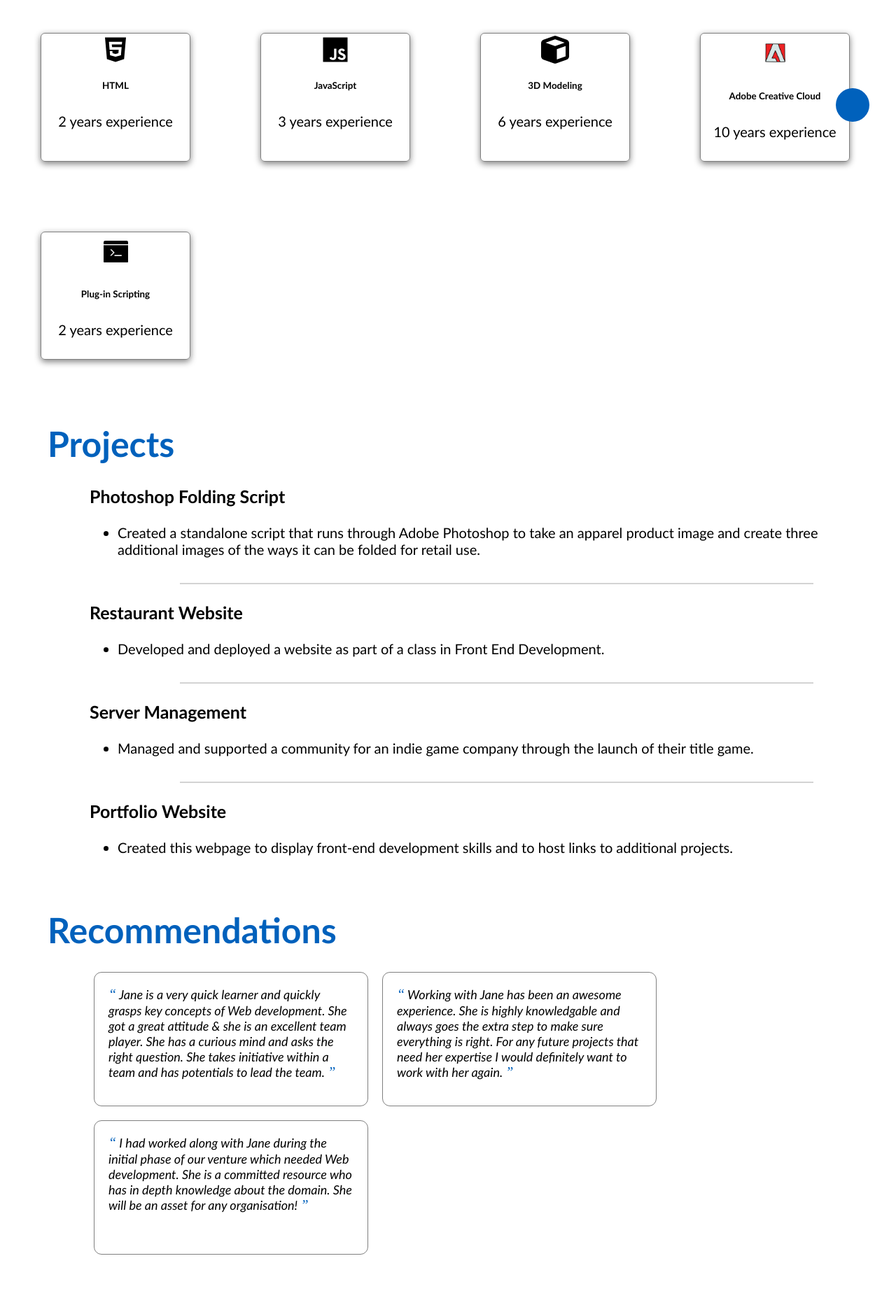
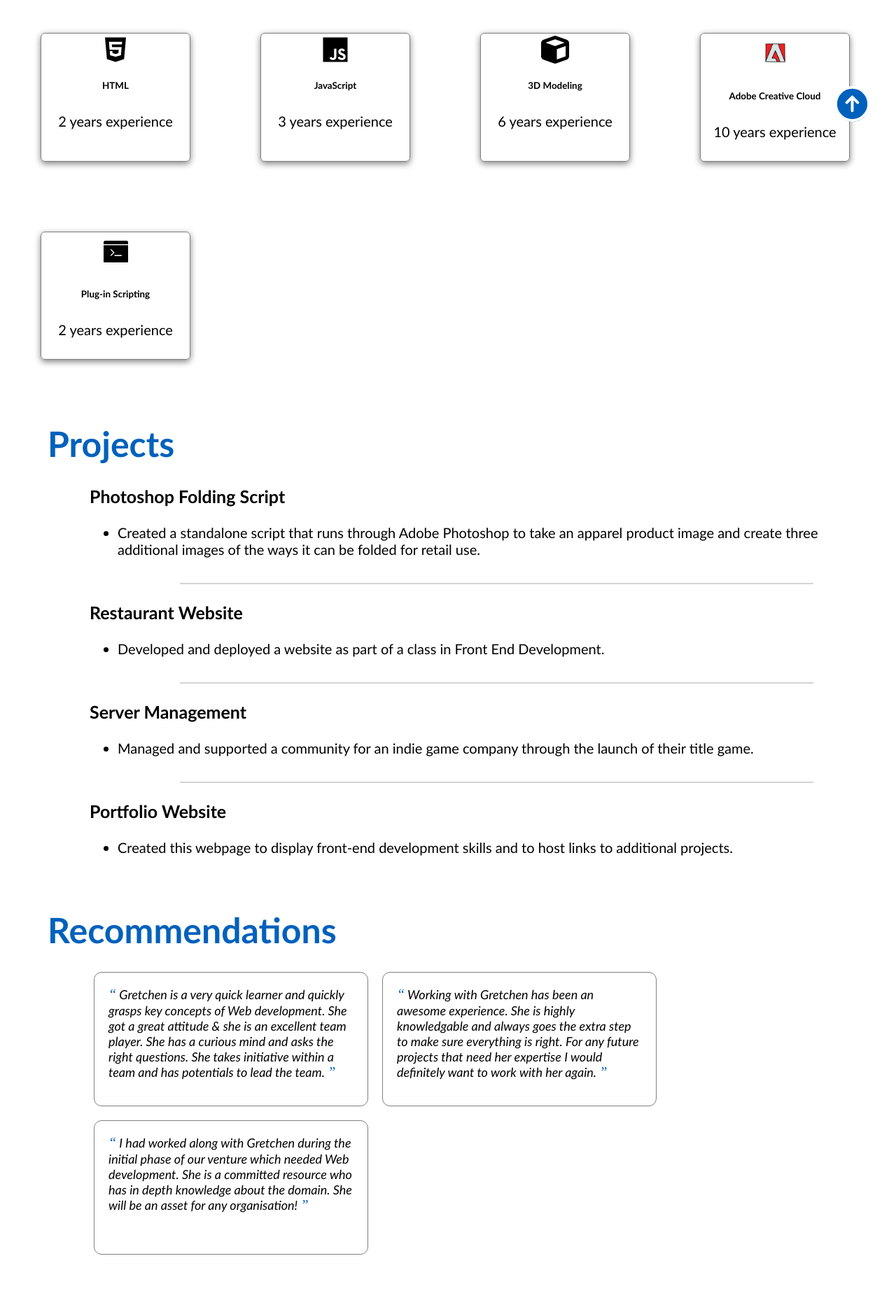
Before and after one commit to gretchenplant/portfolio-website, a plain HTML site: page index.html in a window 1280 px wide. Shown: the part 602-2477 px from the top of the page at 70% size. Drawn offline with Linux system fonts and the light colour scheme.

Commit message:
added footer

```diff
--- a/index.html
+++ b/index.html
@@ -135,22 +135,22 @@
       <div class="all_recommendations" id="all_recommendations">
         <div class="recommendation">
           <span>&#8220;</span>
-          Jane is a very quick learner and quickly grasps key concepts of Web development.
+          Gretchen is a very quick learner and quickly grasps key concepts of Web development.
           She got a great attitude & she is an excellent team player.
-          She has a curious mind and asks the right question.
+          She has a curious mind and asks the right questions.
           She takes initiative within a team and has potentials to lead the team.
           <span>&#8221;</span>
         </div>
         <div class="recommendation">
           <span>&#8220;</span>
-          Working with Jane has been an awesome experience.
+          Working with Gretchen has been an awesome experience.
           She is highly knowledgable and always goes the extra step to make sure everything is right.
           For any future projects that need her expertise I would definitely want to work with her again.
           <span>&#8221;</span>
         </div>
         <div class="recommendation">
           <span>&#8220;</span>
-          I had worked along with Jane during the initial phase of our venture which needed Web development.
+          I had worked along with Gretchen during the initial phase of our venture which needed Web development.
           She is a committed resource who has in depth knowledge about the domain.
           She will be an asset for any organisation!
           <span>&#8221;</span>
@@ -174,17 +174,20 @@
 
     <div class="iconbutton">
       <a href="#home">
-        <!--Add the code here for the logo to appear and the icon to be actionable-->
+        <svg xmlns="http://www.w3.org/2000/svg" fill="none" viewBox="0 0 24 24" stroke-width="1.5" stroke="white" width="63px">
+          <path stroke-linecap="round" stroke-linejoin="round" d="M15 11.25l-3-3m0 0l-3 3m3-3v7.5M21 12a9 9 0 11-18 0 9 9 0 0118 0z" />
+        </svg>
       </a>
     </div>
 
     <div class="popup" id="popup" class="flex_center">
       <img src="html_finalprojimages/checkmark--outline.svg"/>
       <h3>Recommendation Submitted! Thank you!</h3>
-      <button onclick="showPopup(true)">Ok</button>
+      <button onclick="showPopup(false)">Ok</button>
     </div>
     <div id="footer">
 
+        <button onclick= "window.open('https://www.linkedin.com/in/gretcheneplant/')"> <i class="fa-brands fa-linkedin fa-2xl"></i></button>
     </div>
   </body>
 </html>
--- a/script.js
+++ b/script.js
@@ -5,7 +5,7 @@ function addRecommendation() {
   if (recommendation.value != null && recommendation.value.trim() != "") {
     console.log("New recommendation added");
     //Call showPopup here
-
+    showPopup(true);
     // Create a new 'recommendation' element and set it's value to the user's message
     var element = document.createElement("div");
     element.setAttribute("class","recommendation");
@@ -25,3 +25,4 @@ function showPopup(bool) {
     document.getElementById('popup').style.visibility = 'hidden'
   }
 }
+// Footer Button Links
--- a/style.css
+++ b/style.css
@@ -304,6 +304,7 @@ fieldset {
   border: transparent;
   width: 50%;
 }
+
 /* Footer */
 #footer {
   background-color:  #0061bc;
@@ -314,6 +315,10 @@ fieldset {
   padding-top: 2cm;
   padding-bottom: 2cm;
 
+}
+
+.fa-linkedin {
+  align-content: center;
 }
 
 
```
